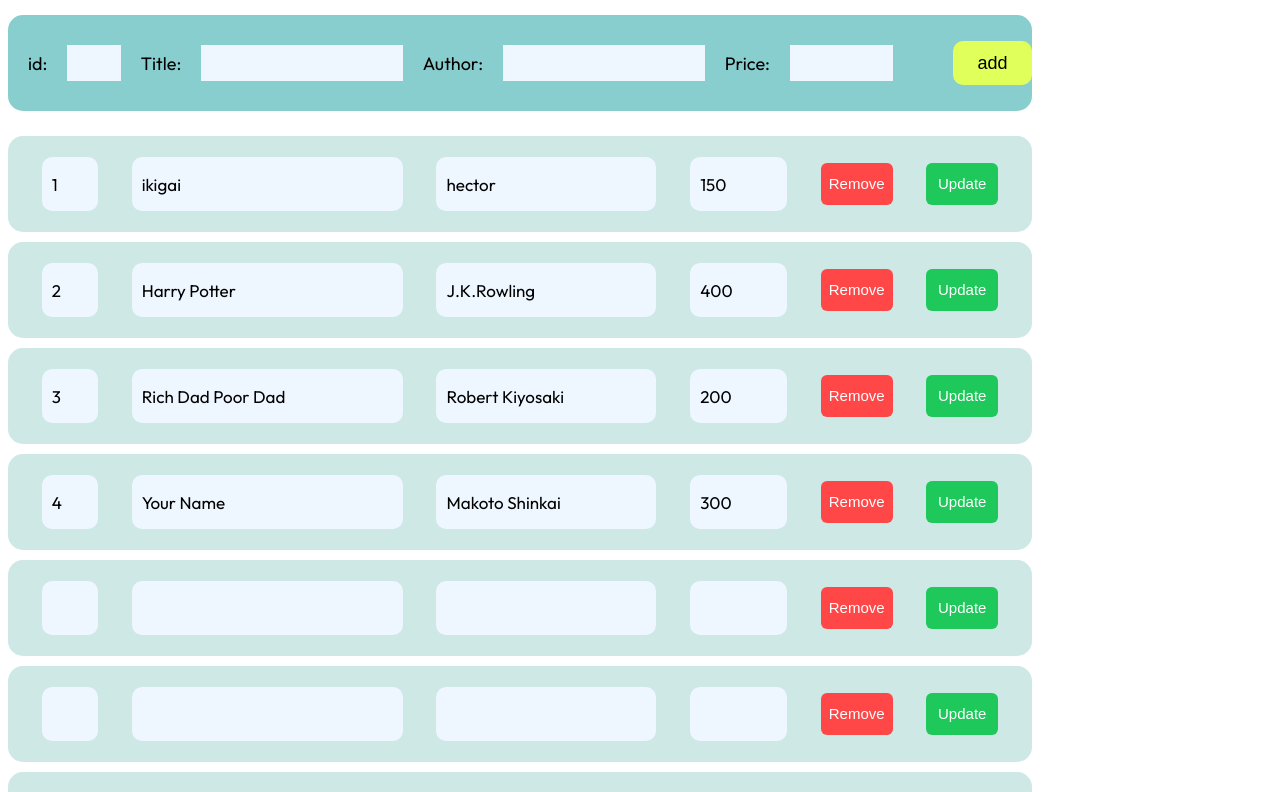
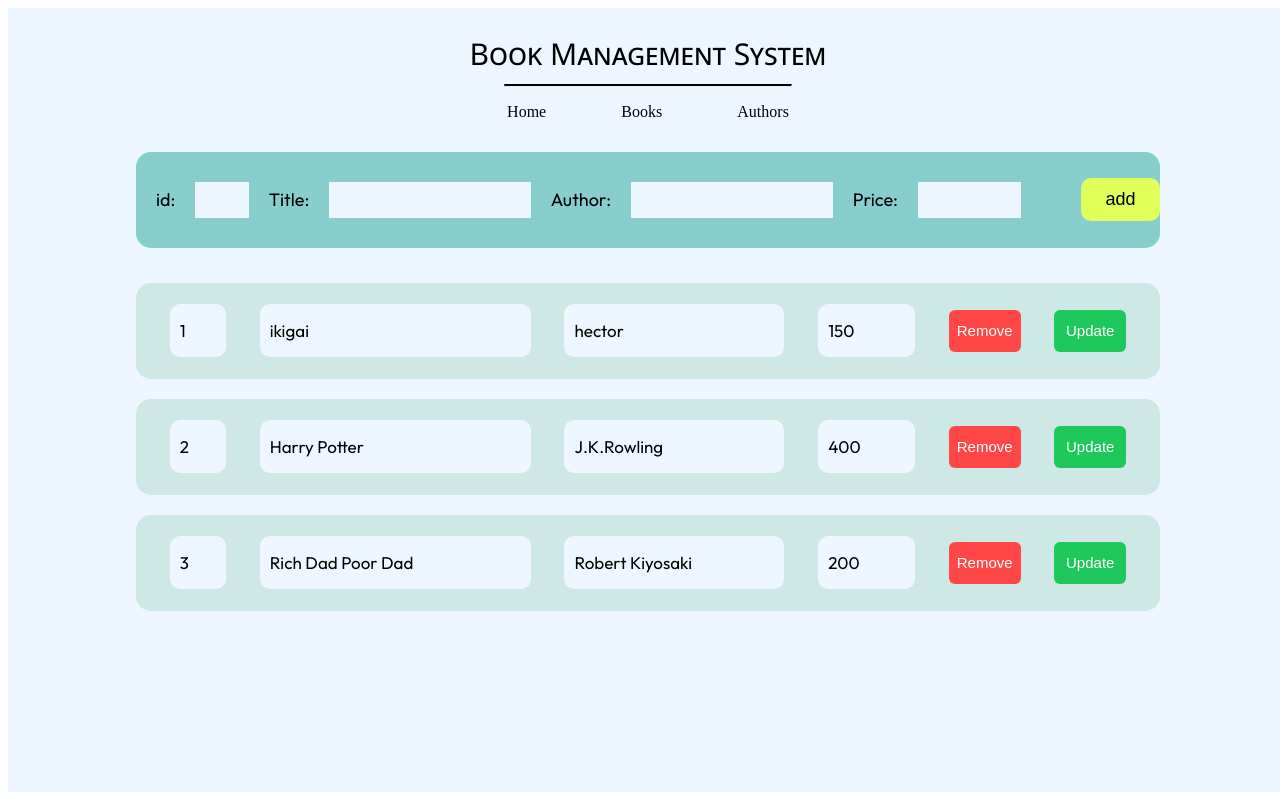
Before and after one commit to webrohit27/React_Js, a React (Create React App) app in the folder book-management-system/: page / in a window 1280 px wide. Shown: the top 792 px of the page. Built offline with nearby package versions, Linux system fonts and the light colour scheme; data requests are answered from the project's data file.

Commit message:
Commit useFetch and custoom Hook

```diff
--- a/book-management-system/data/db.json
+++ b/book-management-system/data/db.json
@@ -17,36 +17,6 @@
       "title": "Rich Dad Poor Dad",
       "author": "Robert Kiyosaki",
       "price": 200
-    },
-    {
-      "id": "4",
-      "title": "Your Name",
-      "author": "Makoto Shinkai",
-      "price": 300
-    },
-    {
-      "id": "",
-      "title": "",
-      "author": "",
-      "price": ""
-    },
-    {
-      "id": "",
-      "title": "",
-      "author": "",
-      "price": ""
-    },
-    {
-      "id": "",
-      "title": "",
-      "author": "",
-      "price": ""
-    },
-    {
-      "id": "",
-      "title": "",
-      "author": "",
-      "price": ""
     }
   ]
 }
--- a/book-management-system/src/App.jsx
+++ b/book-management-system/src/App.jsx
@@ -2,70 +2,22 @@ import React, { useEffect, useState } from 'react';
 import Book from './components/Book';
 import AddBook from './components/AddBook';
 import useFetch from './useFetch';
+import "./App.css";
+import Navbar from './components/Navbar'
 
 
 
 function App() {
 
-
-
-    let[books, setBooks] = useState(null);
-
-    let {error} = useFetch('http://localhost:8000/books', setBooks);
-
-/*
-useEffect(() => {
-    fetch('http://localhost:8000/books')
-        .then(response => {
-            if (!response.ok) {
-                throw new Error('Failed to fetch books');
-            }
-            return response.json();
-        })
-        .then(data => {
-            setBooks(data);
-        })
-        .catch(error => {
-            // Handle error
-            console.error('Error fetching books:', error);
-            // Optionally, you can set a default state or show an error message
-        });
-}, []);
-*/
-
-
-/*
-    useEffect(()=>{
-        console.log(books);
-    }, [books]);
-
-*/
-
-
+    let { data, error } = useFetch('http://localhost:8000/books');
+    let [books, setBooks] = useState(null);
 
     useEffect(()=>{
-        fetch('http://localhost:8000/books')
-        .then((response)=>{
-            return response.json();
-        })
-        .then((data)=>{
-            setBooks(data);
-            console.log(data);
-        })
-
-    }, [])
-
+        setBooks(data);
+    }, [data]);
 
     //                     4
     function handleRemove(id){
-        /*
-        let newBooks = books.filter(
-            (element)=>{
-                return element.id !=id;
-            }
-        )
-        setBooks(newBooks);
-        */
 
         fetch(`http://localhost:8000/books/${id}`, {
             method: 'DELETE'
@@ -111,6 +63,8 @@ useEffect(() => {
     return(
         <div id="main-container">
 
+            <Navbar />
+
             <AddBook handleSubmit={handleSubmit} />
 
             {
--- a/book-management-system/src/components/Book.jsx
+++ b/book-management-system/src/components/Book.jsx
@@ -1,3 +1,5 @@
+
+import React from 'react';
 import { useState } from 'react';
 import './Book.css';
 
@@ -14,36 +16,37 @@ function Book(props){
 
     // isUpdating variable = false
     // now isUpdating is true
-    function handleUpdate(){
-        let book;
-
-        if(isUpdating == true) {
-            book = {
-                        id: updatedId,
-                        title: updatedTitle,
-                        author: updatedAuthor,
-                        price: updatedPrice
-                    }
-
-                    let newBooks = [...props.books];
-
-                    newBooks.map(
-                        (element, idx)=>{
-                            if(element.id == book.id) {
-                                newBooks.splice(idx, 1, book);
-                            }
-                        }
-                    )
-
-                    props.setBooks(newBooks);
-                    setIsUpdating(false);
-        }
-        else{
+    function handleUpdate() {
+        if (!isUpdating) {
             setIsUpdating(true);
+            return;
         }
 
+        const updatedBook = {
+            id: updatedId,
+            title: updatedTitle,
+            author: updatedAuthor,
+            price: updatedPrice
+        };
 
+        fetch(`http://localhost:8000/books/${updatedId}`, {
+            method: 'PUT', // or 'PATCH' depending on your API
+            headers: { 'Content-Type': 'application/json' },
+            body: JSON.stringify(updatedBook)
+        })
+        .then(response => {
+            if (!response.ok) throw new Error('Failed to update book');
+            // Update local state with the updated book data
+            const updatedBooks = props.books.map(book =>
+                book.id === updatedId ? updatedBook : book
+            );
+            props.setBooks(updatedBooks);
+            setIsUpdating(false);
+        })
+        .catch(error => console.error('Error updating book:', error));
     }
+
+
 
     function handleIdChange(event) {
         setUpdatedId(event.target.value);
--- a/book-management-system/src/useFetch.js
+++ b/book-management-system/src/useFetch.js
@@ -1,28 +1,31 @@
 import { useEffect, useState } from 'react';
 
-function useFetch(url, setBooks) {
+function useFetch(url) {
 
+    let[data, setdata] = useState(null);
     const [error, setError] = useState(null);
 
     useEffect(() => {
         fetch(url)
             .then(response => {
+/*
                 if (!response.ok) {
-                    throw new Error('Failed to fetch books');
+                    throw new Error('Failed to fetch');
                 }
+*/
                 return response.json();
             })
             .then(data => {
-                setBooks(data);
+                setdata(data);
                 setError(null); // Reset error if fetch is successful
             })
             .catch(error => {
                 setError(error.message); // Set error message
-                setBooks(null); // Reset books
+
             });
-    }, [setBooks]);
+    }, [url]);
 
-    return { error };
+    return { data, error };
 }
 
 export default useFetch;
```
